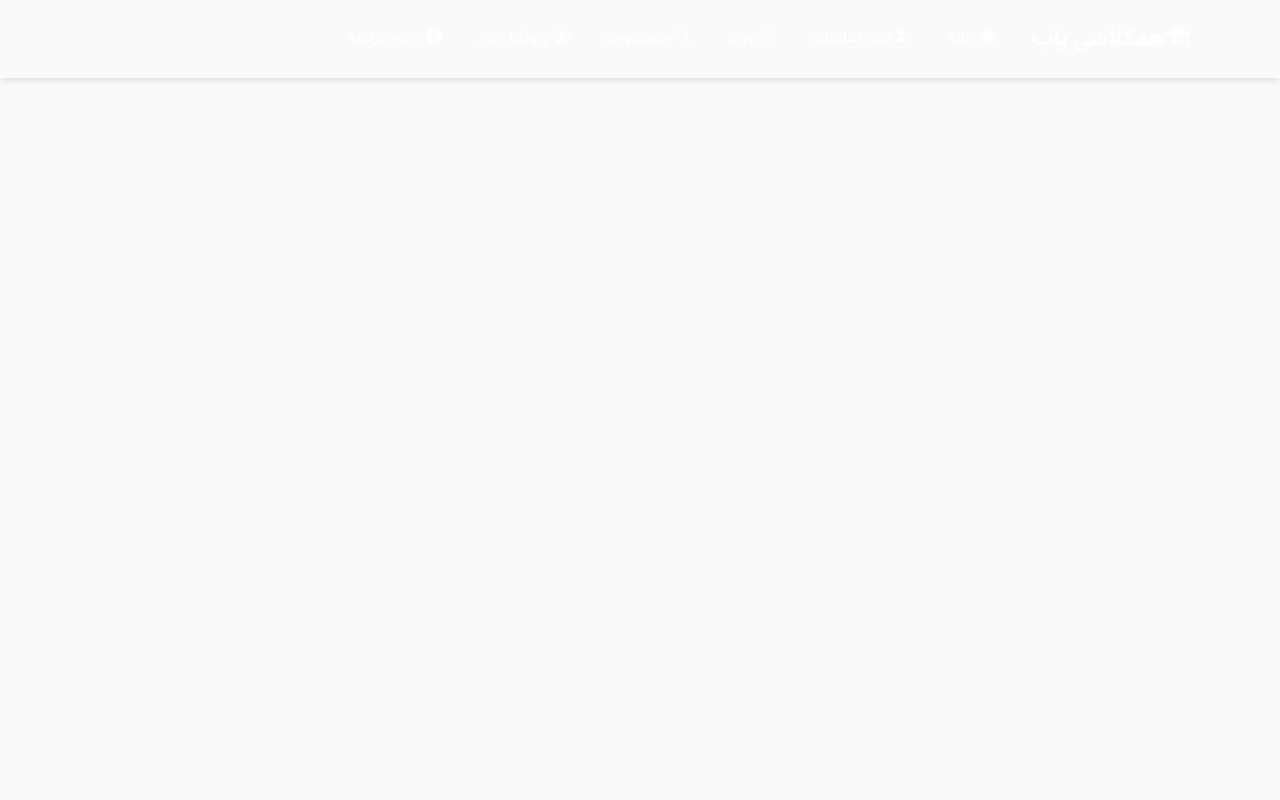
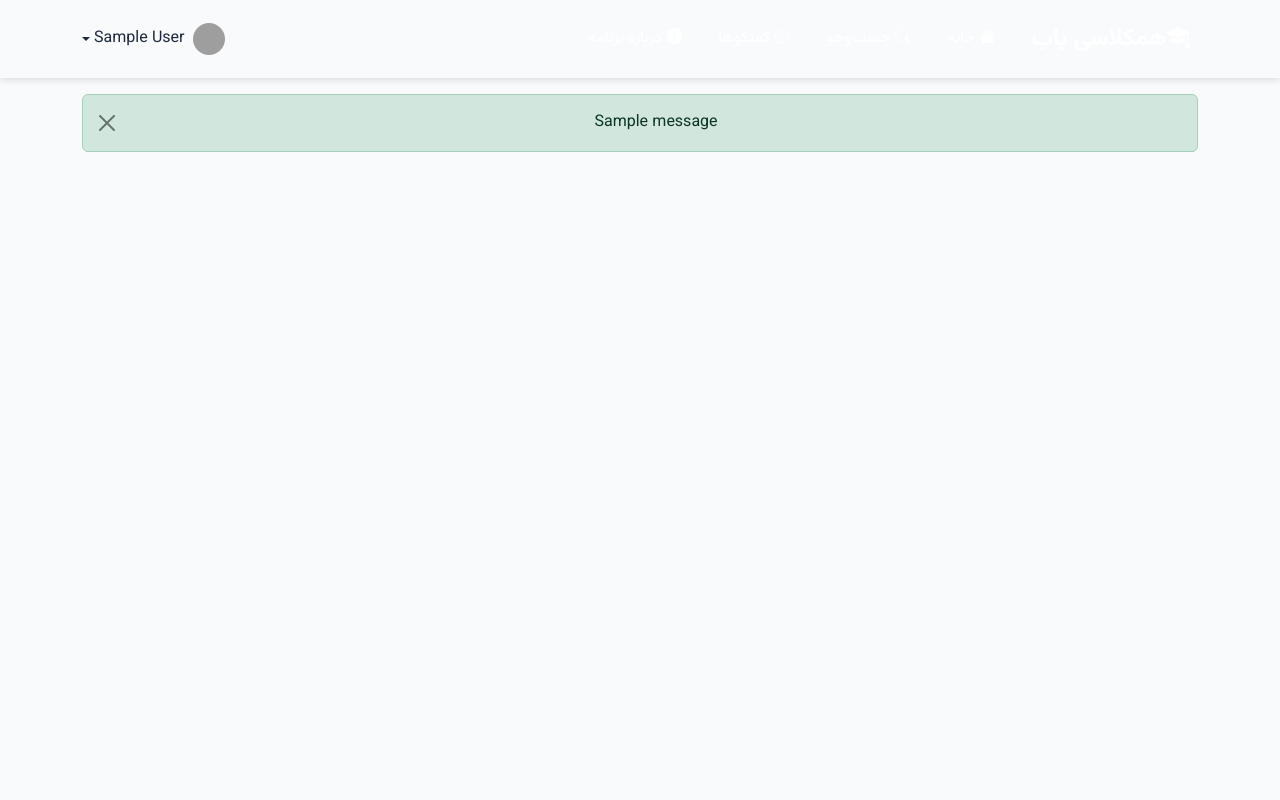
Before and after one commit to hezarie8-alt/web-app, a Flask app: template templates/base.html in a window 1280 px wide. Run offline with Flask 3, Linux system fonts and the light colour scheme; the template is opened without the code that fills it: values that come from a table or form of the project are taken from there, others are empty; the visitor is signed in with stand-in values (Sample User, id 1); tables that the repository leaves empty hold one stand-in row (values such as "Sample post"); one stand-in notice (Sample message) is shown; grey boxes are pictures that could not be loaded.

Commit message:
Update base.html

```diff
--- a/templates/base.html
+++ b/templates/base.html
@@ -25,12 +25,16 @@
             </button>
             <div class="collapse navbar-collapse" id="navbarNav">
                 <ul class="navbar-nav me-auto">
+                    <!-- لینک خانه همیشه نمایش داده می‌شود -->
                     <li class="nav-item">
                         <a class="nav-link {% if request.endpoint == 'index' %}active{% endif %}" href="/">
                             <i class="bi bi-house-fill ms-1"></i>
                             خانه
                         </a>
                     </li>
+
+                    <!-- فقط برای کاربران مهمان نمایش داده می‌شود -->
+                    {% if not session.get('current_user_id') %}
                     <li class="nav-item">
                         <a class="nav-link {% if request.endpoint == 'register' %}active{% endif %}" href="/register">
                             <i class="bi bi-person-plus-fill ms-1"></i>
@@ -43,6 +47,10 @@
                             ورود
                         </a>
                     </li>
+                    {% endif %}
+
+                    <!-- فقط برای کاربران وارد شده نمایش داده می‌شود -->
+                    {% if session.get('current_user_id') %}
                     <li class="nav-item">
                         <a class="nav-link {% if request.endpoint == 'match' %}active{% endif %}" href="/match">
                             <i class="bi bi-search ms-1"></i>
@@ -50,11 +58,13 @@
                         </a>
                     </li>
                     <li class="nav-item">
-                        <a class="nav-link {% if request.endpoint == 'profile' %}active{% endif %}" href="/profile">
-                            <i class="bi bi-person-circle ms-1"></i>
-                            پروفایل من
+                        <a class="nav-link {% if request.endpoint == 'inbox' %}active{% endif %}" href="{{ url_for('inbox', user_id=session['current_user_id']) }}">
+                            <i class="bi bi-chat-dots ms-1"></i>
+                            گفتگوها
                         </a>
                     </li>
+                    {% endif %}
+
                     <li class="nav-item">
                         <a class="nav-link {% if request.endpoint == 'about' %}active{% endif %}" href="/about">
                             <i class="bi bi-info-circle-fill ms-1"></i>
@@ -62,14 +72,44 @@
                         </a>
                     </li>
                 </ul>
+
+                <!-- منوی کشویی پروفایل فقط برای کاربران وارد شده -->
+                {% if session.get('current_user_id') %}
+                {% set current_user = User.query.get(session['current_user_id']) %}
+                <div class="dropdown">
+                    <a class="btn btn-link nav-link dropdown-toggle d-flex align-items-center" href="#" role="button" id="profileDropdown" data-bs-toggle="dropdown" aria-expanded="false">
+                        <img src="https://ui-avatars.com/api/?name={{ current_user.name|urlencode }}&background=06b6d4&color=fff&size=32" alt="{{ current_user.name }}" class="rounded-circle me-2" width="32" height="32">
+                        {{ current_user.name }}
+                    </a>
+                    <ul class="dropdown-menu dropdown-menu-end" aria-labelledby="profileDropdown" style="left: auto; right: 0;">
+                        <li><a class="dropdown-item" href="{{ url_for('profile') }}"><i class="bi bi-person ms-2"></i> پروفایل من</a></li>
+                        <li><hr class="dropdown-divider"></li>
+                        <li><a class="dropdown-item" href="{{ url_for('logout') }}"><i class="bi bi-box-arrow-left ms-2"></i> خروج</a></li>
+                    </ul>
+                </div>
+                {% endif %}
             </div>
         </div>
     </nav>
 
     <main>
+        {% with messages = get_flashed_messages(with_categories=true) %}
+          {% if messages %}
+            <div class="container mt-3">
+              {% for category, message in messages %}
+                <div class="alert alert-{{ category }} alert-dismissible fade show text-center" role="alert">
+                  {{ message }}
+                  <button type="button" class="btn-close" data-bs-dismiss="alert" aria-label="Close"></button>
+                </div>
+              {% endfor %}
+            </div>
+          {% endif %}
+        {% endwith %}
+
         {% block content %}{% endblock %}
     </main>
 
     <script src="https://cdn.jsdelivr.net/npm/bootstrap@5.3.0/dist/js/bootstrap.bundle.min.js"></script>
     {% block scripts %}{% endblock %}
 </body>
+</html>
```
